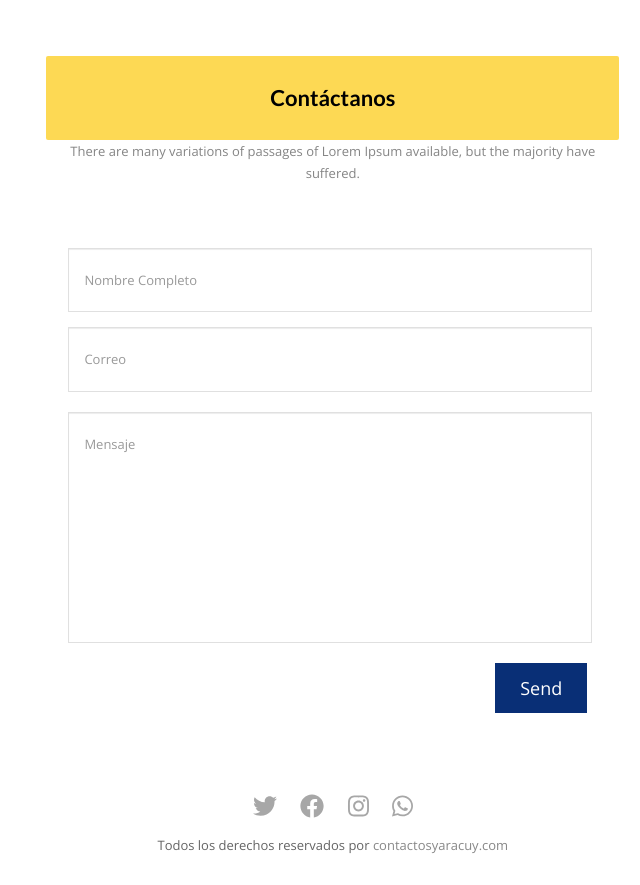
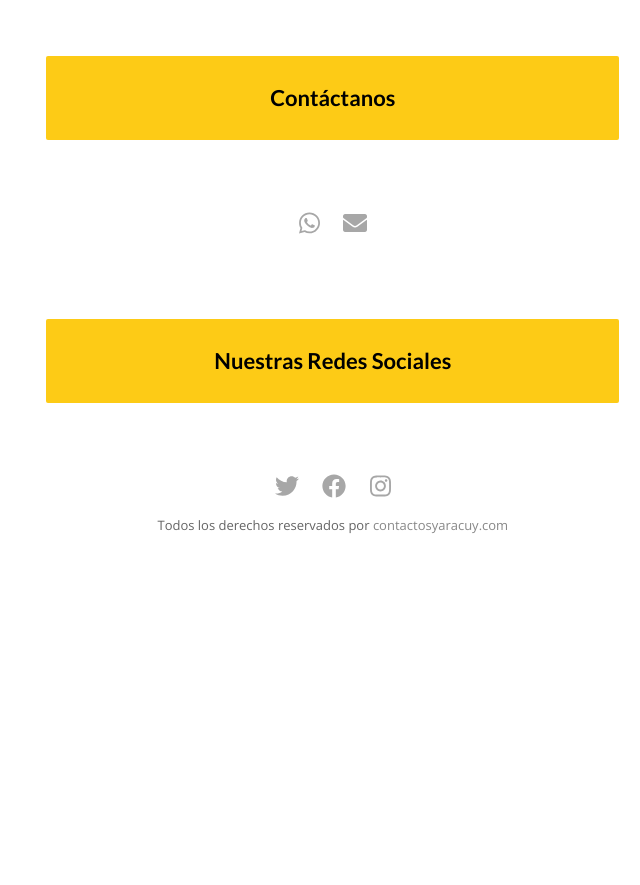
Before and after one commit to Samuelseidelc2518/countdown-plantilla, a plain HTML site: page index.html in a window 1280 px wide. Shown: the part 1115-2000 px from the top of the page, without its empty margins (640-1280 px from the left). After the commit the page ends 1679 px from the top, so only its background shows below. Drawn offline with nearby package versions, Linux system fonts and the light colour scheme.

Commit message:
acomodar las redes y toque finales a la hora

```diff
--- a/css/styles.css
+++ b/css/styles.css
@@ -1208,4 +1208,5 @@ color: #FFFFFF;
 	text-transform: none;
 	padding: 30px;
 	margin-bottom: 0;
+	background-color: #fdcb16;
 }
--- a/index.html
+++ b/index.html
@@ -34,7 +34,7 @@ Author URI: http://webthemez.com/
 	<link rel="stylesheet" href="css/styles.css" />
 	<script src="./fontawesome/js/brands.min.js"></script>
 	<script src="./fontawesome/js/fontawesome.min.js"></script>
-	<link href="./fontawesome/css/fontawesome.min.css" rel="stylesheet">
+	<link rel="stylesheet" href="./fontawesome/css/all.min.css">
 </head>
 
 <body>
@@ -134,41 +134,30 @@ Author URI: http://webthemez.com/
 						<div class="heading text-center">
 							<!-- Heading -->
 							<h2 id="contactanos">Contáctanos</h2>
-							<p>There are many variations of passages of Lorem Ipsum available, but the majority have
-								suffered.</p>
 						</div>
 					</div>
-					<div class="row mrgn30">
-						<div class="col-sm-12">
-							<!--NOTE: Update your email Id in "contact_me.php" file in order to receive emails from your contact form-->
+				</div>
+				<!--/.container-->
+			</section>
 
-							<form name="sentMessage" id="contactForm" novalidate>
-								<div class="control-group">
-									<div class="controls">
-										<input type="text" class="form-control" placeholder="Nombre Completo" id="name"
-											required data-validation-required-message="Please enter your name" />
-										<p class="help-block"></p>
-									</div>
-								</div>
-								<div class="control-group">
-									<div class="controls">
-										<input type="email" class="form-control" placeholder="Correo" id="email" required
-											data-validation-required-message="Please enter your email" />
-									</div>
-								</div>
-
-								<div class="control-group">
-									<div class="controls">
-										<textarea rows="10" cols="100" class="form-control" placeholder="Mensaje"
-											id="message" required
-											data-validation-required-message="Please enter your message" minlength="5"
-											data-validation-minlength-message="Min 5 characters" maxlength="999"
-											style="resize:none"></textarea>
-									</div>
-								</div>
-								<div id="success"> </div> <!-- For success/fail messages -->
-								<button type="submit" class="btn btn-primary pull-right">Send</button><br />
-							</form>
+			<footer>
+				<div class="container">
+					<div class="social text-center">
+						<a href="https://wa.me/+584167533178?lang=es" target="_blank">
+							<i class="fab fa-whatsapp"></i>
+						</a>
+						<a href="mailto:contactosyaracuy@gmail.com?subject=Anuncio%20Clasificado&body=Nombres%20y%20Apellidos%3A%0ACI%3A%0ATel%C3%A9fono%3A%0ADirecci%C3%B3n%20Personal%20o%20Negocio%3A%0ACorreo%20Electr%C3%B3nico%3A%0ARedes%20Sociales%3A%0AProfesi%C3%B3n%20%C3%B3%20Categor%C3%ADa%3A%0AT%C3%ADtulo%20del%20anuncio%3A%0ADescripci%C3%B3n%20del%20servicio%3A%0AM%C3%A9todos%20de%20cobro%3A%0AZona%20de%20cobertura%20del%20trabajo%3A%0AHorarios%20de%20atenci%C3%B3n%3A%0A%0A%0AAdjuntar%20fotos%20relacionada%20al%20servicio%2C%20logo%20o%20avatar">
+							<i class="fas fa-envelope"></i>
+						</a>
+					</div>
+				</div>
+			</footer>
+			<section id="contactUs">
+				<div class="container">
+					<div class="row">
+						<div class="heading text-center">
+							<!-- Heading -->
+							<h2 id="contactanos">Nuestras Redes Sociales</h2>
 						</div>
 					</div>
 				</div>
@@ -186,14 +175,11 @@ Author URI: http://webthemez.com/
 						<a href="https://www.instagram.com/contactosyaracuy/" target="_blank">
 							<i class="fab fa-instagram"></i>
 						</a>
-						<a href="https://wa.me/+584167533178?lang=es" target="_blank">
-							<i class="fab fa-whatsapp"></i>
-						</a>
 					</div>
 					<div class="clear"></div>
 					<!--CLEAR FLOATS-->
 					<div class="text-center footerTxt">Todos los derechos reservados por <a
-							href="https://contactosyaracuy.com" target="_blank">contactosyaracuy.com</a></div>
+							href="https://contactosyaracuy.com">contactosyaracuy.com</a></div>
 				</div>
 			</footer>
 			<!--/.page-section-->
--- a/js/custom.js
+++ b/js/custom.js
@@ -13,7 +13,7 @@ $( function() {
         $('.countdown.styled').countdown({
           date: endDate,
           render: function(data) {
-            $(this.el).html("<div>" + this.leadingZeros(data.days, 3) + " <span>Días</span></div><div>" + this.leadingZeros(data.hours, 2) + " <span>Horas</span></div><div>" + this.leadingZeros(data.min, 2) + " <span>Minutos</span></div><div>" + this.leadingZeros(data.sec, 2) + " <span>Segundos</span></div>");
+            $(this.el).html("<div>" + this.leadingZeros(data.days, 1) + " <span>Días</span></div><div>" + this.leadingZeros(data.hours, 2) + " <span>Horas</span></div><div>" + this.leadingZeros(data.min, 2) + " <span>Minutos</span></div><div>" + this.leadingZeros(data.sec, 2) + " <span>Segundos</span></div>");
           }
         });
 
```
